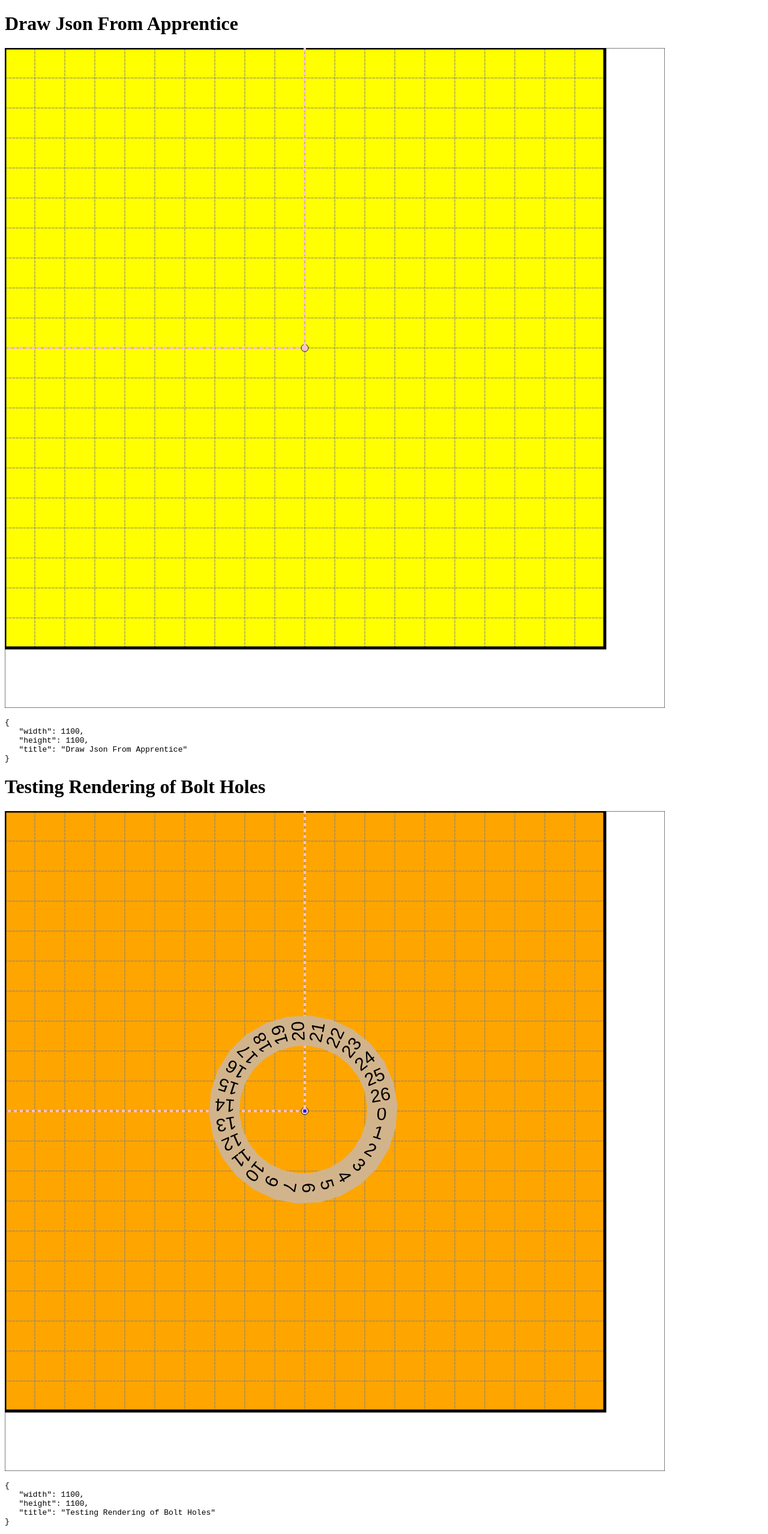
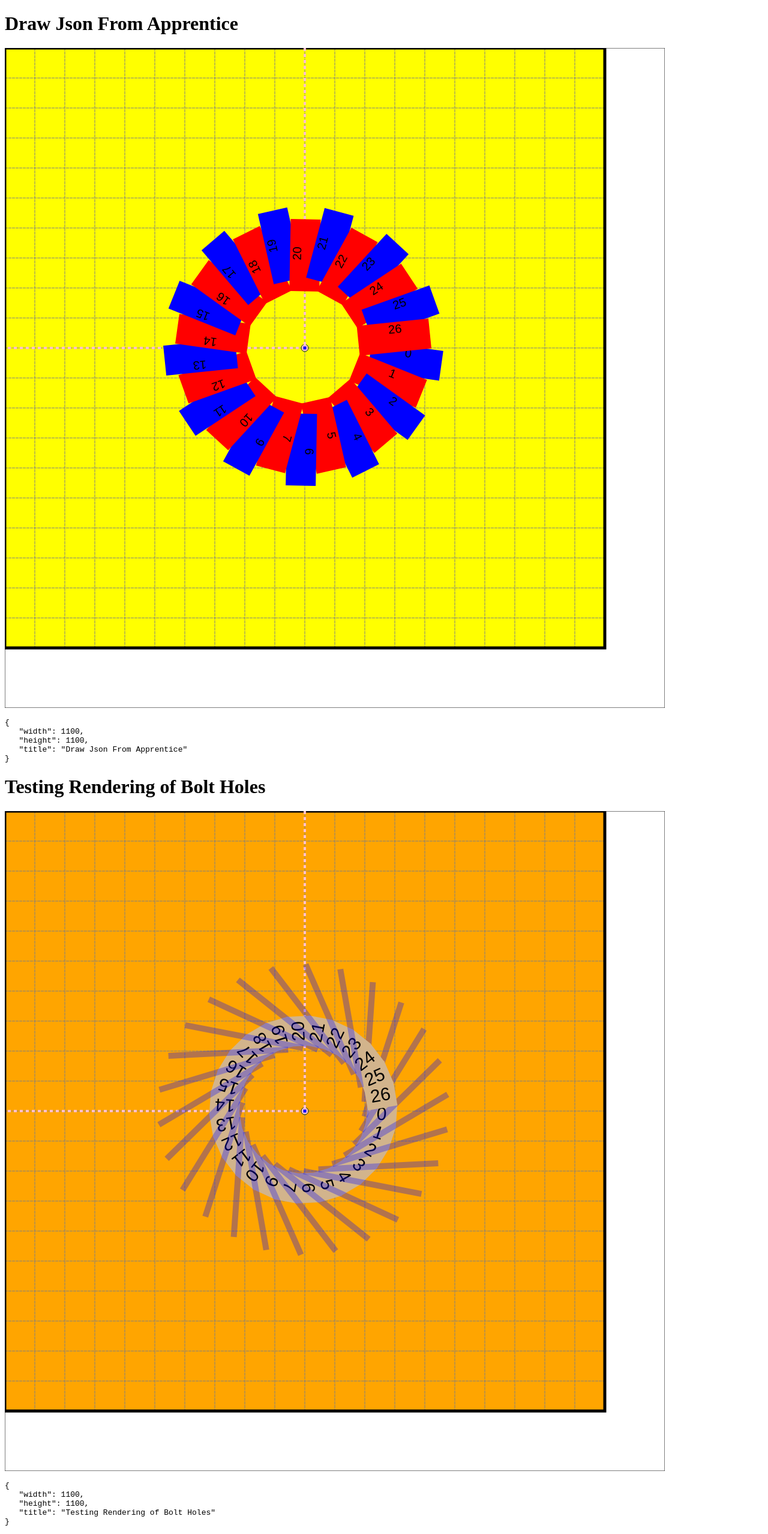
Before and after one commit to SteveStrong/Foundry-Canvas-React, a React (Create React App) app: page / in a window 1280 px wide. Shown: the whole page at 60% size. Built offline with nearby package versions, Linux system fonts and the light colour scheme.

Commit message:
can render circle

```diff
--- a/src/App.tsx
+++ b/src/App.tsx
@@ -1,6 +1,7 @@
 // https://medium.com/@pdx.lucasm/canvas-with-react-js-32e133c05258
 
 import { Canvas } from 'Canvas';
+import { foObject } from 'foundry/models/foObject.model';
 import { foPage } from 'foundry/models/foPage.model';
 import { foShape2D } from 'foundry/models/foShape2D.model';
 import { foText2D } from 'foundry/models/foText2D.model';
@@ -10,6 +11,39 @@ import React, { FunctionComponent, ReactElement } from 'react';
 import lang from './data/sampleaxl.json';
 import rules from './data/sampleaxr.json';
 
+class tile extends foText2D {
+    edgeOffset: number;
+    fontSize: number = 20;
+    color: string = 'black';
+    protected _background: string = 'green';
+    protected _width: number = 120;
+    protected _height: number = 50;
+
+    constructor(properties?: any, parent?: foObject) {
+        super(properties, parent);
+
+        this.override(properties);
+    }
+
+    public pinX = (): number => {
+        return -240 + this.edgeOffset;
+    };
+}
+
+class hub extends foShape2D {
+    color: string = 'blue';
+    opacity: number = 3.0;
+    _width: number = 5;
+    _height: number = 5;
+
+    moveComponents(offset:number=0, ang:number=0) {
+        this.subcomponents.forEach((item: any) => {
+            item.angle += ang;
+            item.edgeOffset += offset;
+        });
+    }
+}
+
 export const App: FunctionComponent<any> = (props: any): ReactElement => {
     const page1 = new foPage({
         opacity: 0.02,
@@ -18,10 +52,17 @@ export const App: FunctionComponent<any> = (props: any): ReactElement => {
         height: 1000
     });
 
-    const shape1 = new foShape2D({ opacity: 0.3, height: 200, width: 10 });
-    shape1.setPinRight().setPinBottom();
+    const page2 = new foPage({
+        opacity: 0.02,
+        color: 'yellow',
+        width: 1000,
+        height: 1000
+    });
 
-    const shape = new foShape2D({
+    const shape = new foShape2D({ opacity: 0.3, height: 200, width: 10 });
+    shape.setPinRight().setPinBottom();
+
+    const shape1 = new foShape2D({
         color: 'blue',
         opacity: 3.0,
         width: 5,
@@ -30,28 +71,46 @@ export const App: FunctionComponent<any> = (props: any): ReactElement => {
         y: page1.height / 2
     });
 
-    const list = '0,1,2,3,4,5,6,7,9,10,11,12,13,14,15,16,17,18,19,20,21,22,23,24,25,26'.split(',');
-    const angle = 360 / list.length;
-    let i = 0;
-    list.forEach((item) => {
+    const shape2 = new hub({
+        x: page2.width / 2,
+        y: page2.height / 2
+    });
+
+    const list1 = '0,1,2,3,4,5,6,7,9,10,11,12,13,14,15,16,17,18,19,20,21,22,23,24,25,26'.split(',');
+    const angle = 360 / list1.length;
+
+    list1.forEach((item, index) => {
         const text = new foText2D({
             text: item,
             fontSize: 30,
-            angle: angle * i,
+            angle: angle * index,
             background: 'tan',
             color: 'black',
             width: 50,
             height: 40
         });
         text.pinX = (): number => -220;
-        i++;
-        shape.subcomponents.addMember(text);
+        shape1.subcomponents.addMember(text);
 
-        //text.subcomponents.addMember(shape1);
+        text.subcomponents.addMember(shape);
     });
 
-    //page.setPinLeft();
-    //page.angle = 200;
+    list1.forEach((item, index) => {
+        const label = `${item}:${index}`;
+
+        function oddOrEven(x) {
+            return x & 1 ? 'red' : 'blue';
+        }
+        const child = new tile({
+            text: item,
+            background: oddOrEven(index),
+            angle: angle * index,
+            edgeOffset: 50 + (index & 1) * 20
+        });
+
+        shape2.subcomponents.addMember(child);
+    });
+
 
     const canvas1Params = {
         width: 1100,
@@ -62,33 +121,29 @@ export const App: FunctionComponent<any> = (props: any): ReactElement => {
 
             page1.render(ctx);
 
-            shape.render(ctx);
+            shape1.render(ctx);
 
-            shape.subcomponents.forEach((item) => {
+            shape1.subcomponents.forEach((item) => {
                 item.angle += 1;
                 item.pinX = (): number => {
                     return -220 + pos;
                 };
-                item.smash();
             });
         }
     };
 
-    const page2 = new foPage({
-        opacity: 0.02,
-        color: 'yellow',
-        width: 1000,
-        height: 1000
-    });
-
-    const xxx = lang.SolutionXML.Document.Page;
+    const rawdata = lang.SolutionXML.Document.Page;
 
     const canvas2Params = {
         width: 1100,
         height: 1100,
         title: 'Draw Json From Apprentice',
         draw: (ctx: CanvasRenderingContext2D, count: number) => {
+            const pos = 10 * Math.sin(count * 0.05);
             page2.render(ctx);
+            shape2.render(ctx);
+
+            shape2.moveComponents(pos,2);
         }
     };
 
```
Also changed, not shown: 1 other file (tests, documents, lock files or other folders).
